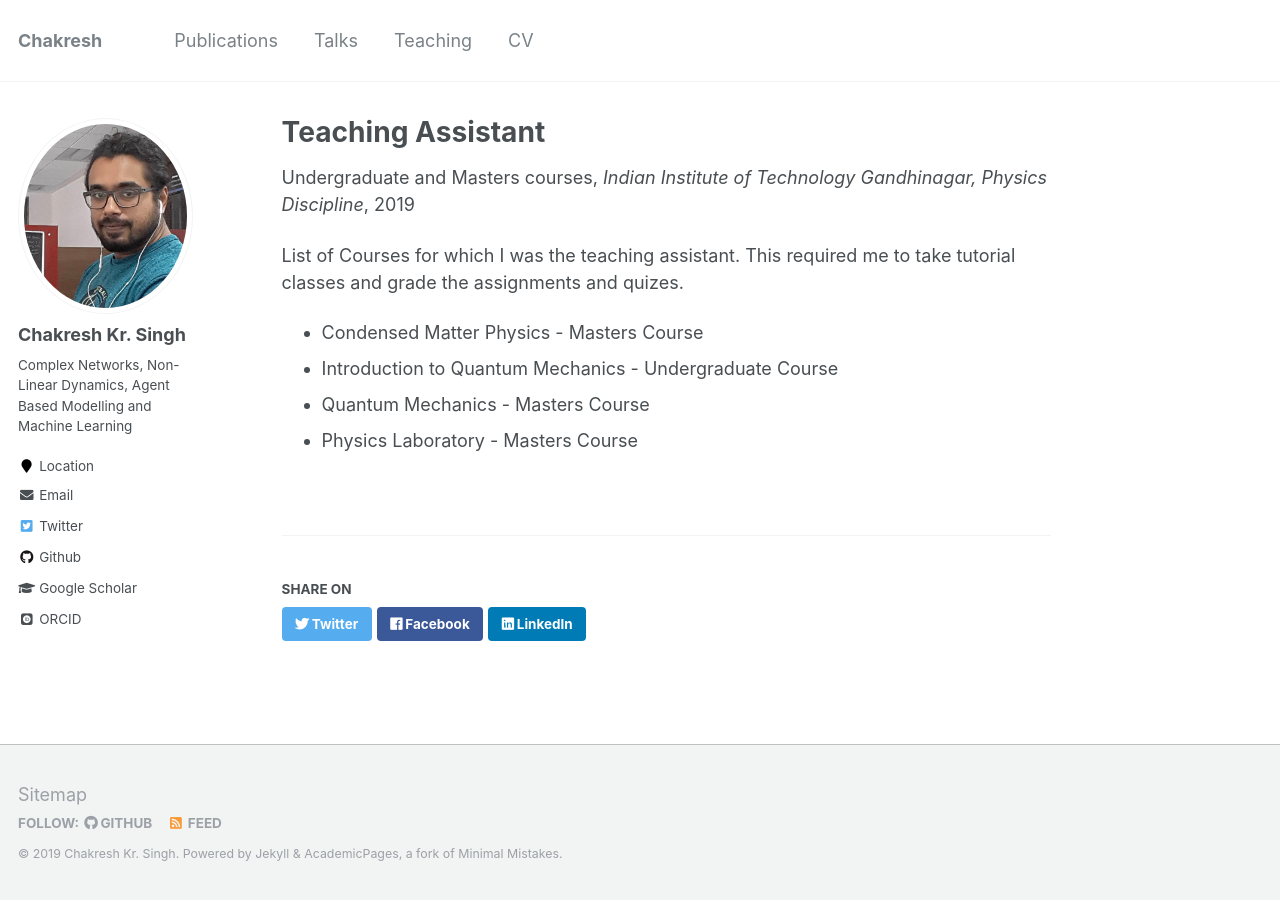
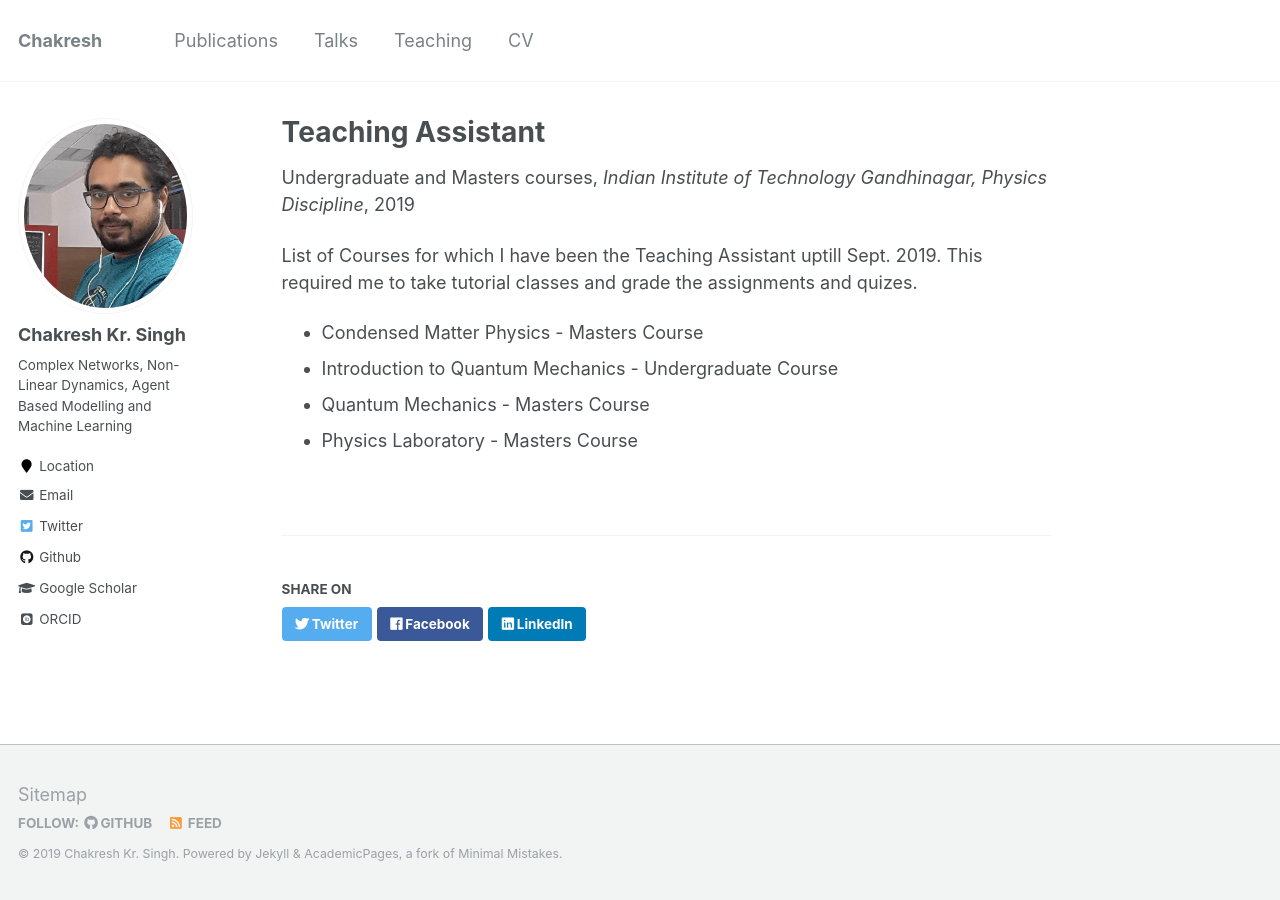
Before and after one commit to ChakreshIITGN/ChakreshIITGN.github.io, a Jekyll site: the page built from _teaching/2014-19-iitgn-ta.md, in a window 1280 px wide. Built offline with Jekyll 4.4.1, drawn with Linux system fonts in a browser that asks for light colours; some web fonts are replaced.

Commit message:
Update 2014-19-iitgn-ta.md

```diff
--- a/_teaching/2014-19-iitgn-ta.md
+++ b/_teaching/2014-19-iitgn-ta.md
@@ -4,12 +4,12 @@ collection: teaching
 type: "Undergraduate and Masters courses"
 permalink: /teaching/2014-19-iitgn-ta
 venue: "Indian Institute of Technology Gandhinagar, Physics Discipline"
-# date:
+date: 2019-09-09
 location: "Gandhinagar, India"
 
 ---
 
-List of Courses for which I was the teaching assistant. This required me to take tutorial classes and grade the assignments and quizes.
+List of Courses for which I have been the Teaching Assistant uptill Sept. 2019. This required me to take tutorial classes and grade the assignments and quizes.
 
 * Condensed Matter Physics - Masters Course
 * Introduction to Quantum Mechanics - Undergraduate Course
```
